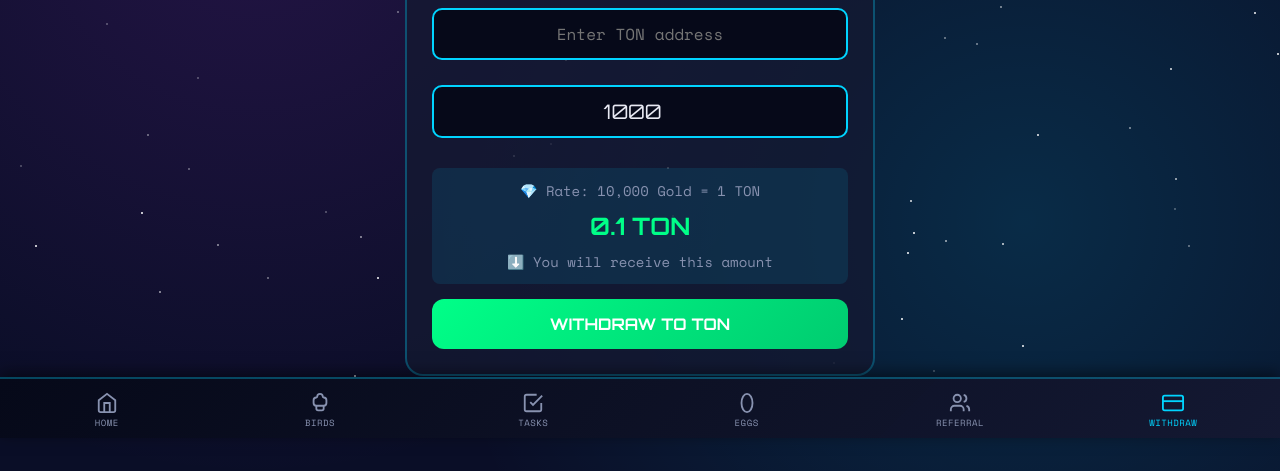
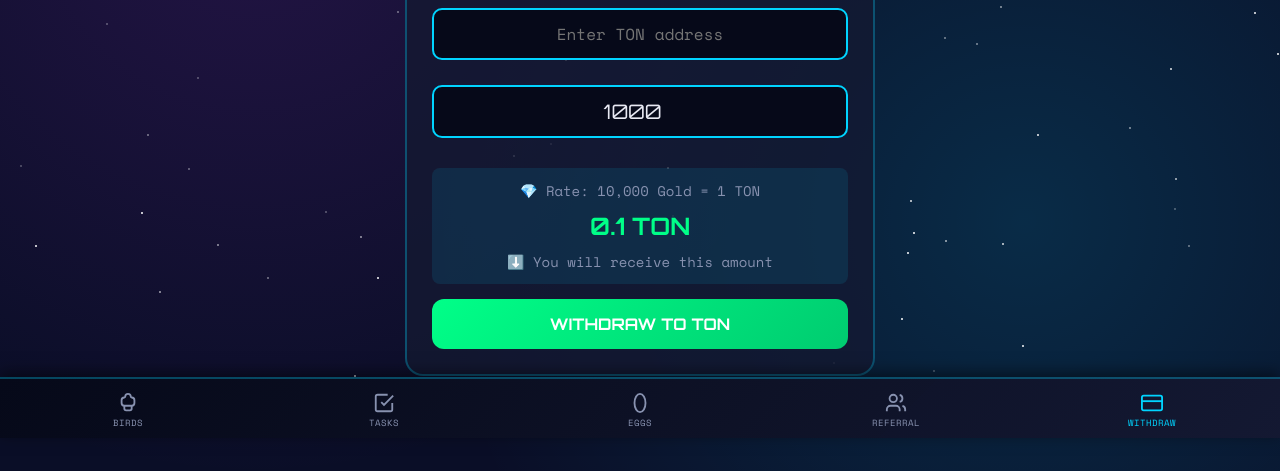
Before and after one commit to Avazbek-Abduraxmonov/orbisbirds, a plain HTML site: page withdraw.html in a window 1280 px wide. Shown: the part 362-833 px from the top of the page. Drawn offline with nearby package versions, Linux system fonts and the light colour scheme.

Commit message:
Update withdraw.html

```diff
--- a/withdraw.html
+++ b/withdraw.html
@@ -415,13 +415,6 @@
         </div>
 
         <div class="bottom-nav">
-            <a href="index.html" class="nav-btn">
-                <svg class="nav-icon" viewBox="0 0 24 24" fill="none" stroke="currentColor" stroke-width="2">
-                    <path d="M3 9l9-7 9 7v11a2 2 0 01-2 2H5a2 2 0 01-2-2z"/>
-                    <polyline points="9 22 9 12 15 12 15 22"/>
-                </svg>
-                <span>Home</span>
-            </a>
             <a href="birds.html" class="nav-btn">
                 <svg class="nav-icon" viewBox="0 0 24 24" fill="none" stroke="currentColor" stroke-width="2">
                     <path d="M12 2C10.3431 2 9 3.34315 9 5C9 5.55228 8.55228 6 8 6C6.34315 6 5 7.34315 5 9V12C5 13.6569 6.34315 15 8 15H16C17.6569 15 19 13.6569 19 12V9C19 7.34315 17.6569 6 16 6C15.4477 6 15 5.55228 15 5C15 3.34315 13.6569 2 12 2Z"/>
```
